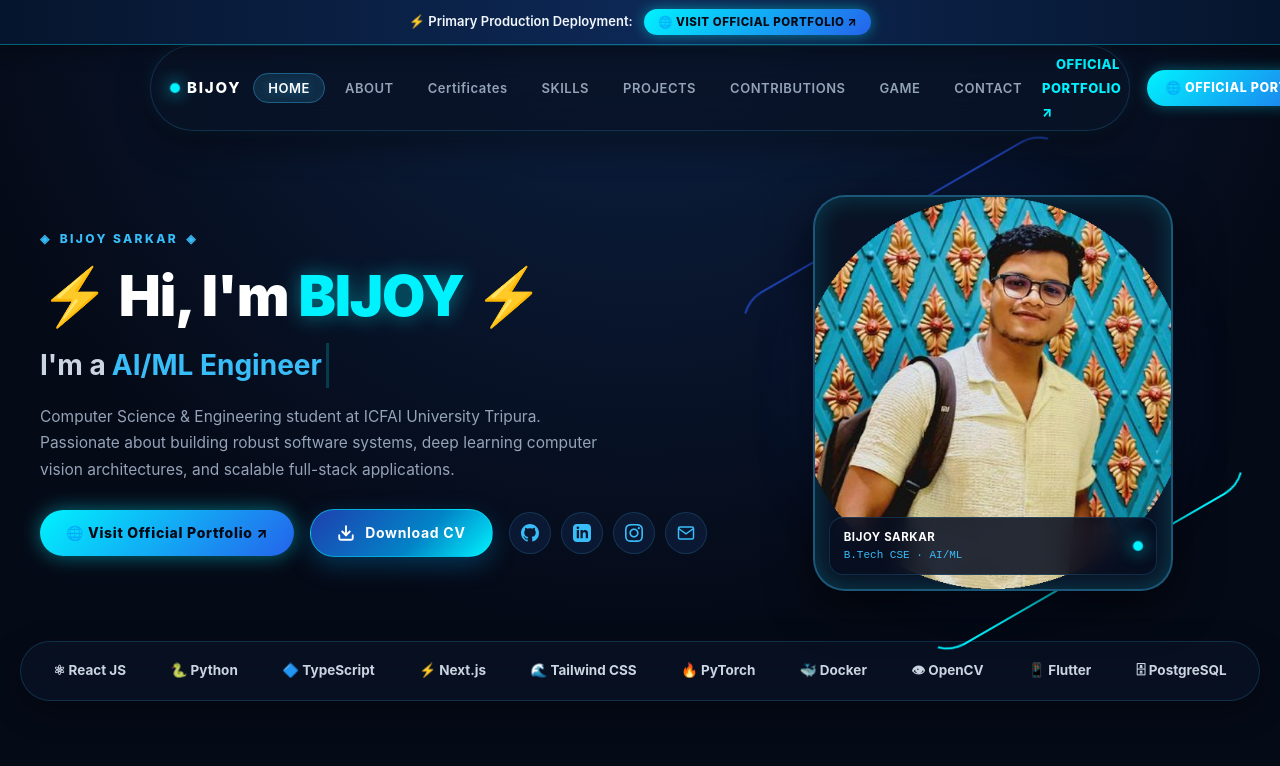
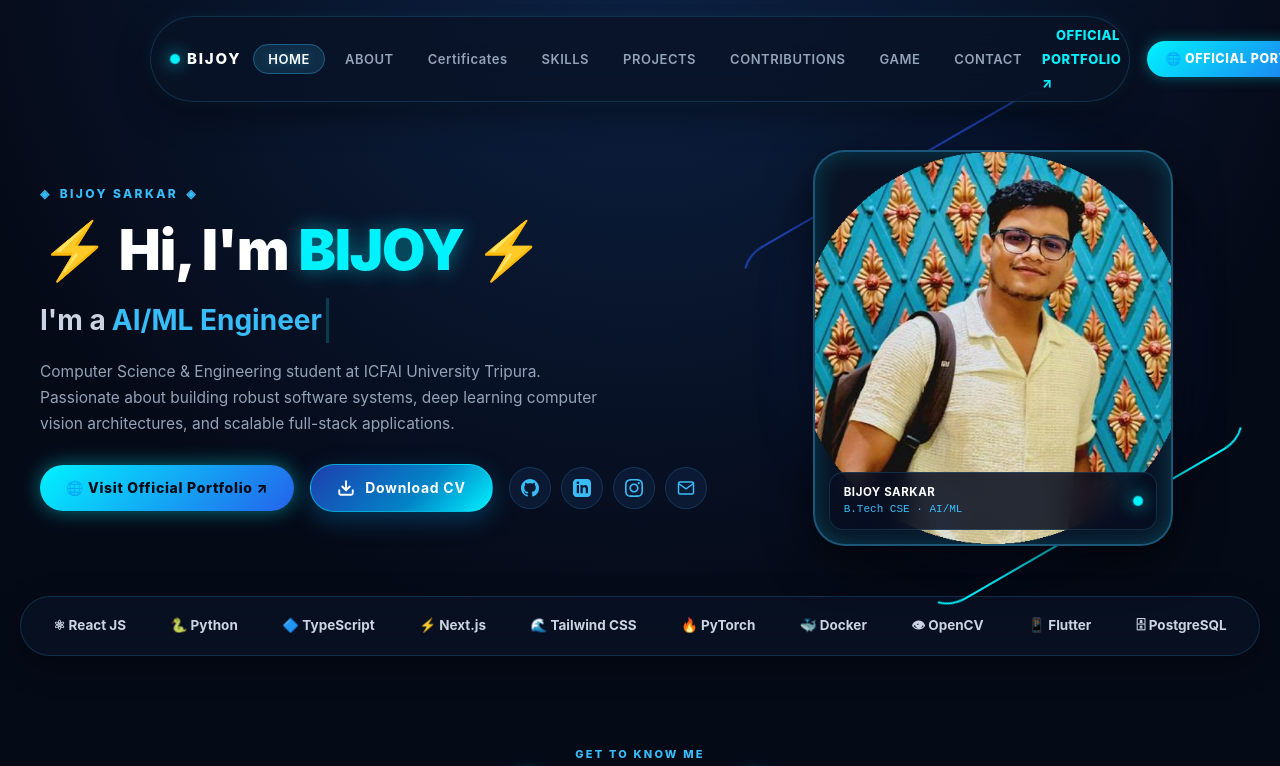
Before and after one commit to BijoySarkar19/BijoySarkar19, a plain HTML site: page index.html in a window 1280 px wide. Shown: the top 766 px of the page. Drawn offline with Linux system fonts and the light colour scheme.

Commit message:
Remove top duplicate portfolio banner and add cyberpunk themed custom scrollbar

```diff
--- a/index.html
+++ b/index.html
@@ -1602,16 +1602,38 @@
       body { font-size: 16.5px; }
       .hero-title { font-size: 64px; }
     }
+      /* ========================================================
+       CUSTOM SCROLLBAR (Cyberpunk Navy & Electric Cyan)
+       ======================================================== */
+    ::-webkit-scrollbar {
+      width: 10px;
+      height: 10px;
+    }
+    ::-webkit-scrollbar-track {
+      background: #050a17;
+      border-left: 1px solid rgba(56, 189, 248, 0.15);
+    }
+    ::-webkit-scrollbar-thumb {
+      background: linear-gradient(180deg, #0284c7 0%, #00f2fe 100%);
+      border-radius: 9999px;
+      border: 2px solid #050a17;
+      box-shadow: 0 0 8px rgba(0, 242, 254, 0.35);
+    }
+    ::-webkit-scrollbar-thumb:hover {
+      background: linear-gradient(180deg, #38bdf8 0%, #00f2fe 100%);
+      box-shadow: 0 0 14px rgba(0, 242, 254, 0.65);
+    }
+    ::-webkit-scrollbar-corner {
+      background: #050a17;
+    }
+    /* Firefox standard scrollbar */
+    * {
+      scrollbar-width: thin;
+      scrollbar-color: #0284c7 #050a17;
+    }
   </style>
 </head>
 <body>
-  <!-- Official Portfolio Banner -->
-  <div style="background: linear-gradient(90deg, #06152d 0%, #0d2855 50%, #06152d 100%); border-bottom: 1px solid rgba(0, 242, 254, 0.35); padding: 9px 16px; text-align: center; font-size: 13px; font-weight: 600; color: #f0f6fc; box-shadow: 0 4px 20px rgba(0, 0, 0, 0.4); position: relative; z-index: 1002;">
-    <span>⚡ Primary Production Deployment:</span>
-    <a href="https://bijoy-sarkar-portfolio.vercel.app/" target="_blank" rel="noopener" style="display: inline-flex; align-items: center; gap: 6px; margin-left: 8px; padding: 4px 14px; background: linear-gradient(135deg, #00f2fe, #2563eb); color: #040914; border-radius: 9999px; text-decoration: none; font-weight: 800; font-size: 11.5px; letter-spacing: 0.05em; box-shadow: 0 0 14px rgba(0, 242, 254, 0.45); transition: all 0.2s ease;">
-      🌐 VISIT OFFICIAL PORTFOLIO ↗
-    </a>
-  </div>
 
   <!-- ========================================================
        TOPBAR NAVIGATION BAR (Centered Floating Pill)
```
Also changed, not shown: preview.html (+29 -7 lines).
